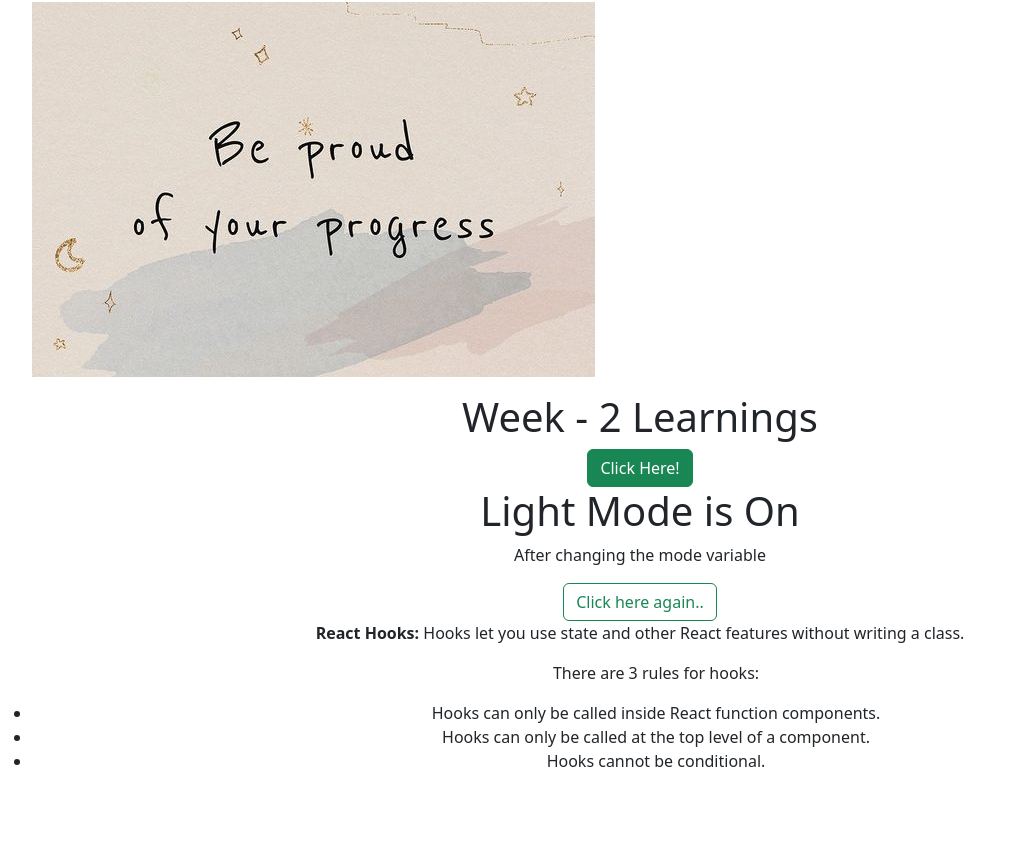
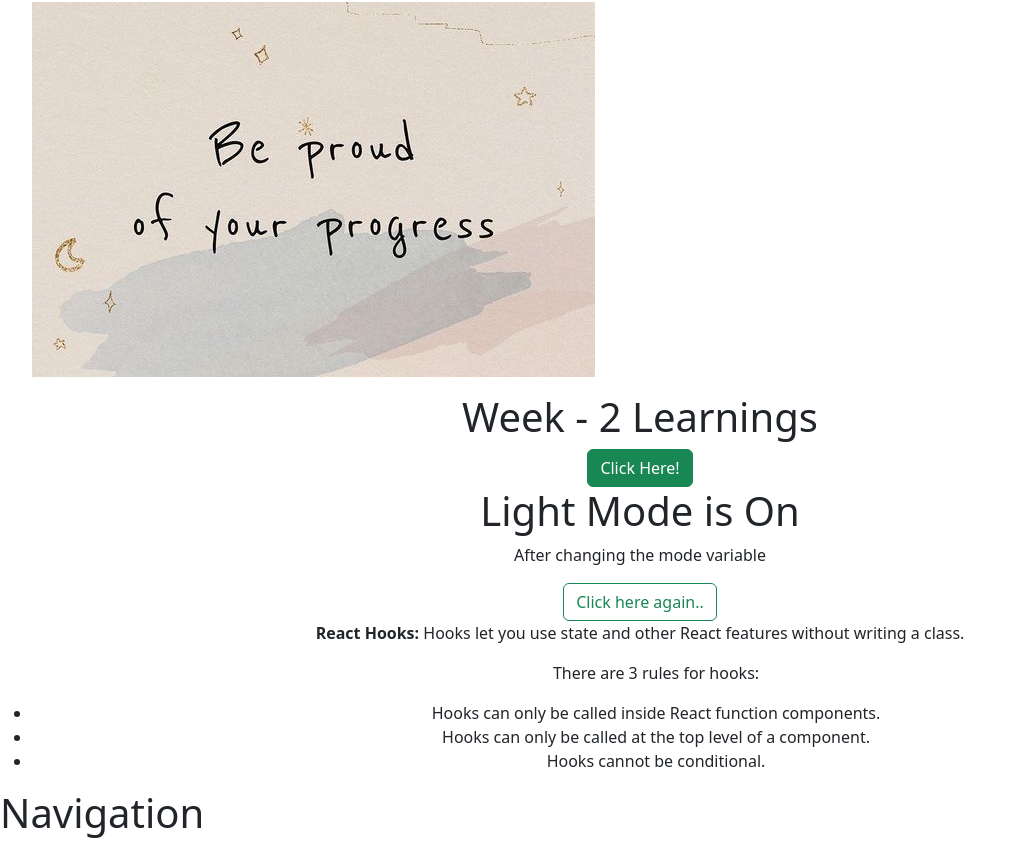
Before and after one commit to Tanushree227/starting_app, a React (Create React App) app: page / in a window 1280 px wide. Shown: the part 206-1051 px from the top of the page, without its empty margins (0-1023 px from the left). Before the commit the page ends 995 px from the top, so only its background shows below. Built offline with nearby package versions, Linux system fonts and the light colour scheme.

Commit message:
getting started with week3 navigation and routing

```diff
--- a/src/App.js
+++ b/src/App.js
@@ -1,6 +1,7 @@
 import Heading from "./components/Heading";
 import List from "./components/List";
 import Week2 from "./components/Week2";
+import Week3 from "./components/Week3";
 
 function App() {
   return (
@@ -9,6 +10,7 @@ function App() {
       <Heading firstName="Bob" name="Tanushree" />
       <List />
       <Week2 />
+      <Week3 />
     </div>
   );
 }
--- /dev/null
+++ b/src/components/Week3.js
@@ -0,0 +1,10 @@
+//Week3 Learning: Navigations and Routing
+import React from 'react'
+
+export default function Week3() {
+  return (
+    <div>
+        <h1>Navigation</h1>
+    </div>
+  )
+}
```
